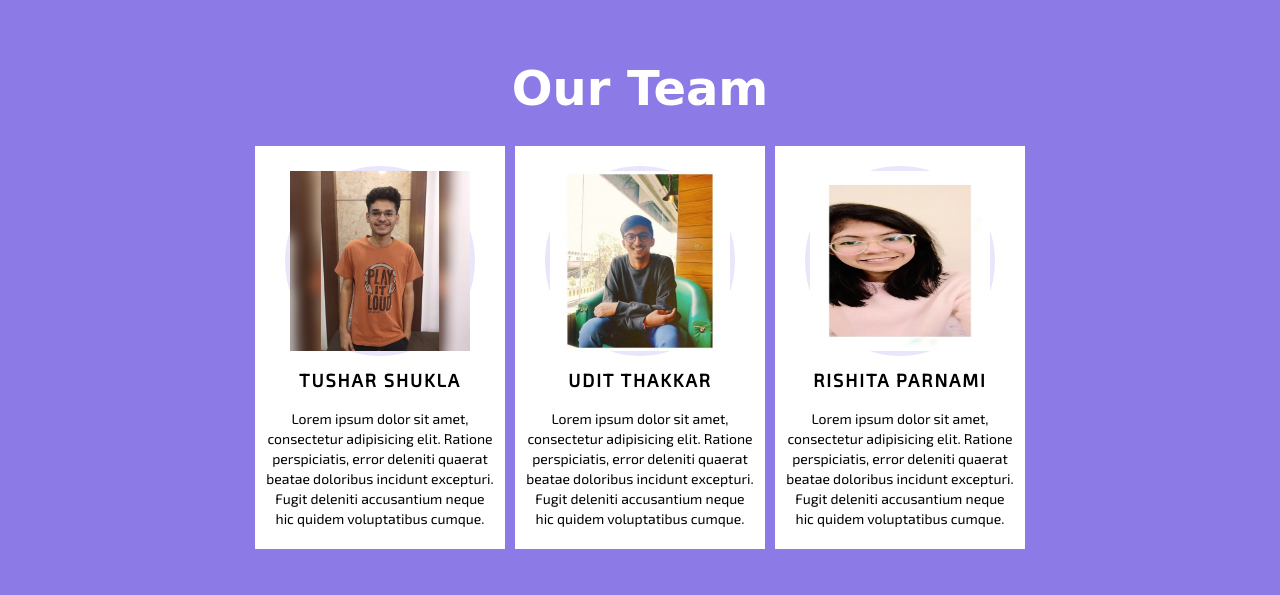
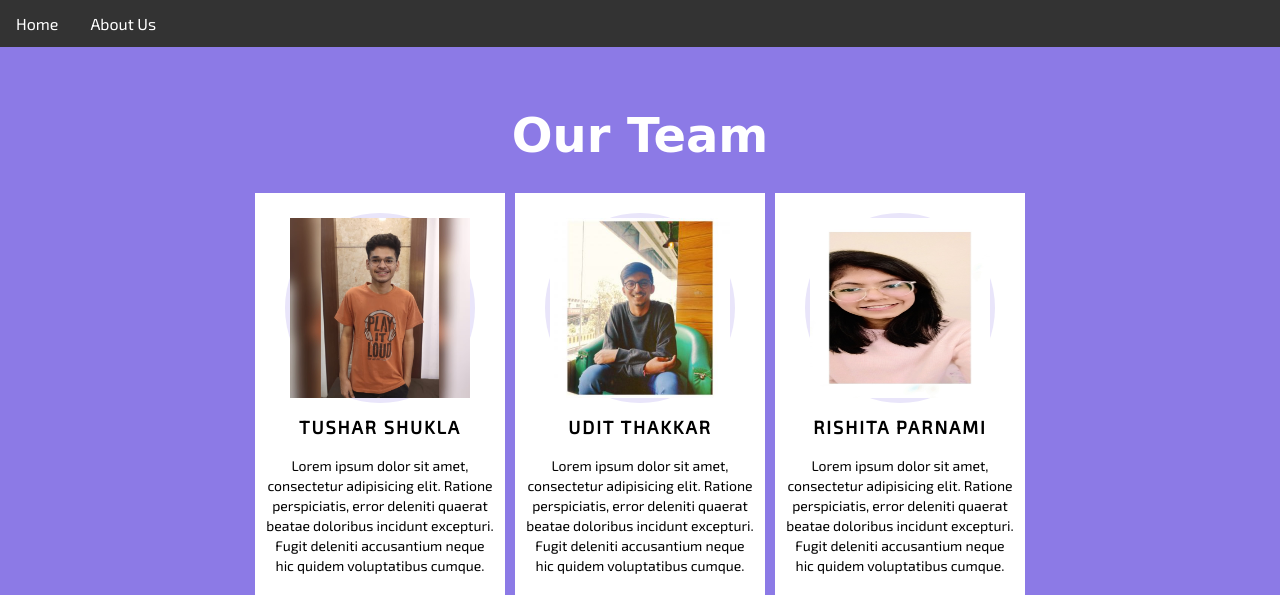
Before and after one commit to shuklatushar/INeuron-Flight-Fare-Prediction, a Flask app: page /about in a window 1280 px wide. Shown: the top 595 px of the page. Run offline with Flask 2, Linux system fonts and the light colour scheme; parts of the project's set-up code (start-up, migrations or seed data) failed here and were passed over; some libraries are stand-ins or nearby versions; some web fonts are replaced.

Commit message:
Added nav bar

```diff
--- a/static/css/styles1.css
+++ b/static/css/styles1.css
@@ -10,6 +10,27 @@
 body{
   background: #8c7ae6;
 }
+
+ul {
+    list-style-type: none;
+    margin: 0;
+    padding: 0;
+    overflow: hidden;
+    background-color: #333;
+  }
+
+li {
+float: left;
+}
+
+li a {
+display: block;
+color: white;
+text-align: center;
+padding: 14px 16px;
+text-decoration: none;
+}
+
 
 .wrapper{
   margin-top: 60px;
--- a/templates/aboutus.html
+++ b/templates/aboutus.html
@@ -9,6 +9,11 @@
 <body>
 <!-- partial:index.partial.html -->
 <link rel="stylesheet" href="https://use.fontawesome.com/releases/v5.8.1/css/all.css">
+
+<ul id="nav_bar">
+    <li><a href="/">Home</a></li>
+    <li><a class = "active" href="/about">About Us</a></li>
+</ul>
 
 <div class="wrapper">
     <h1>Our Team</h1>
```
